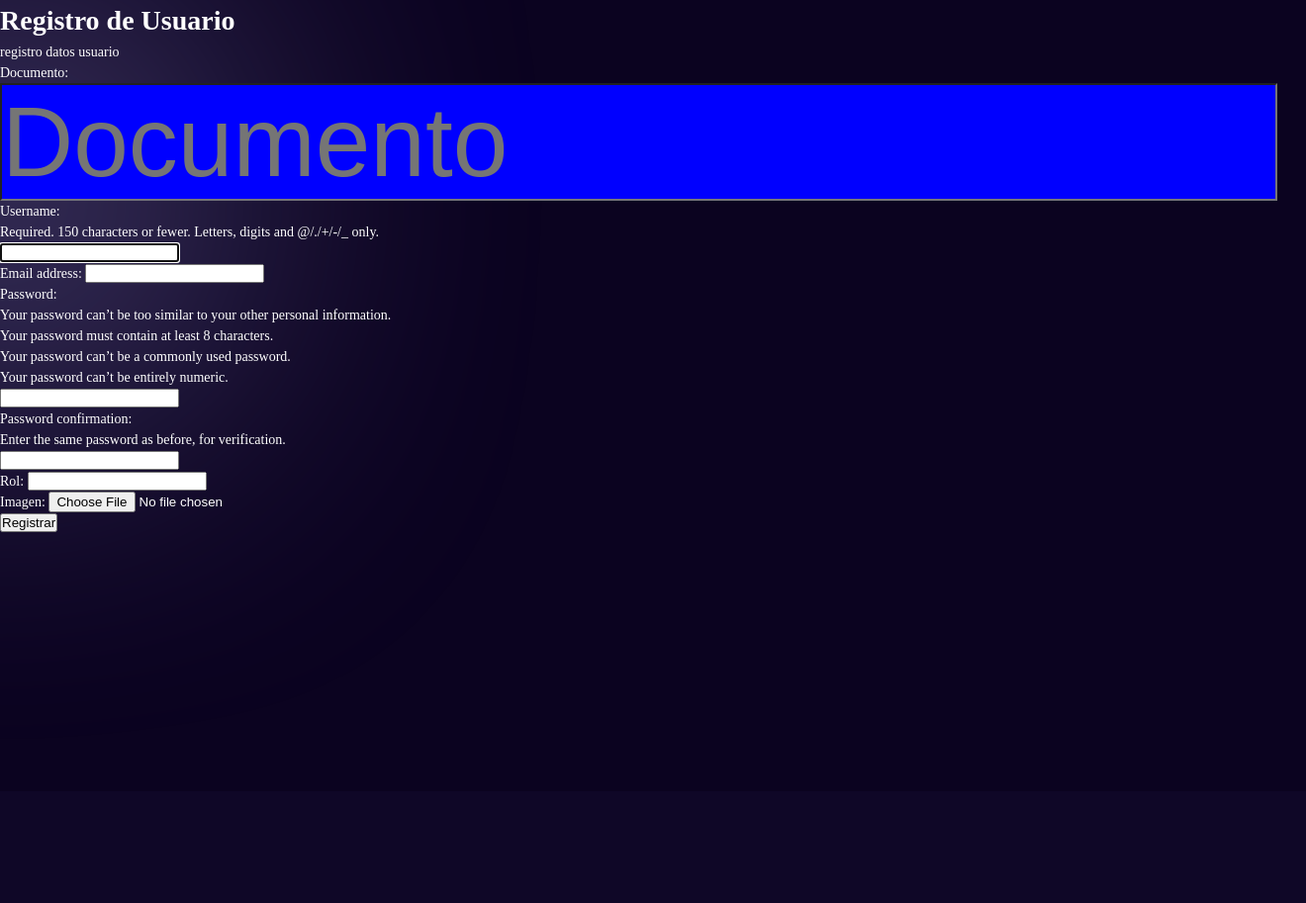
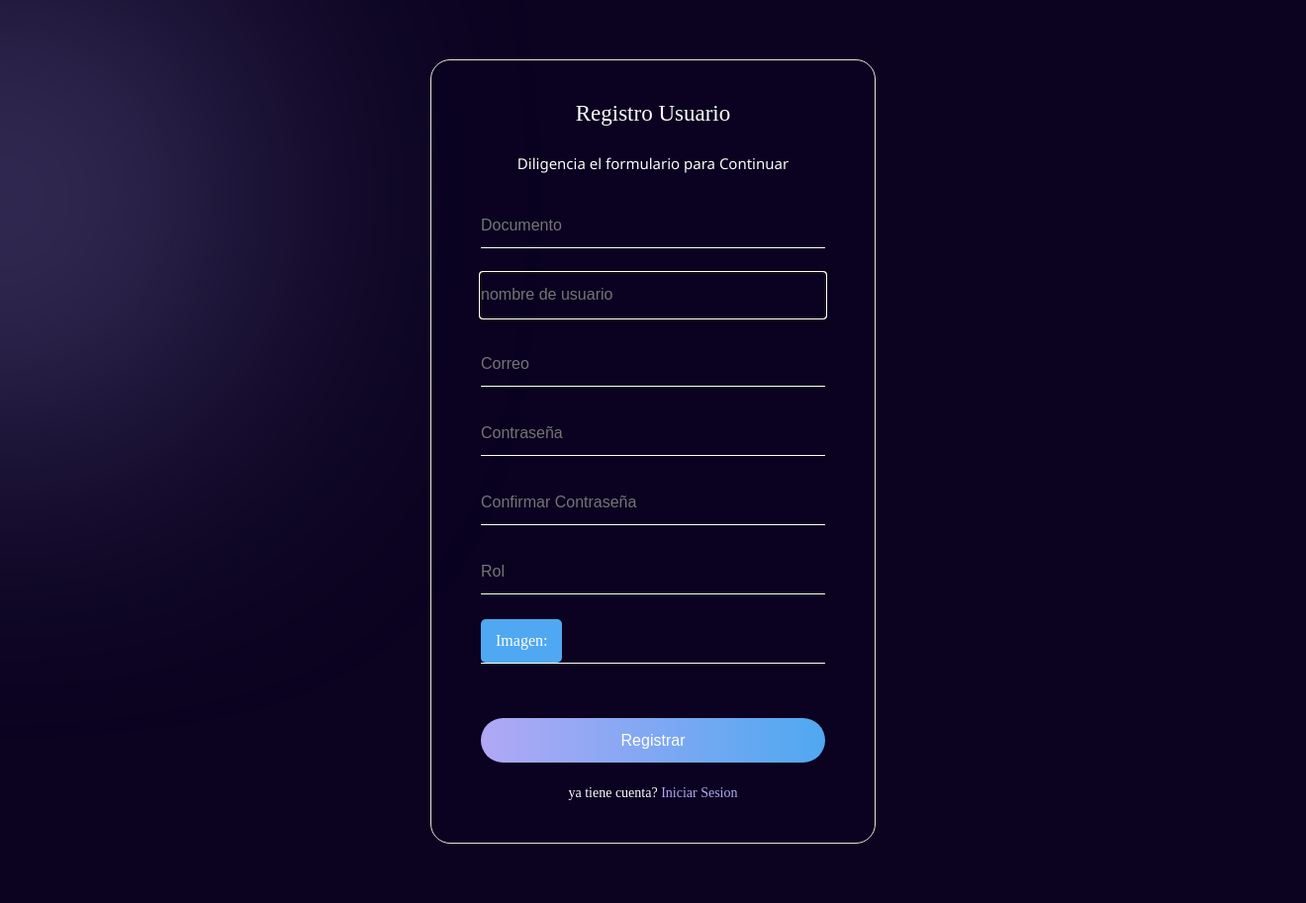
Before and after one commit to Dan2001afk/Proyecto_ICED_con_DJANGO, a Django app: template Invetario_ICED/AppInventario_ICED/templates/formulario.html in a window 1320 px wide. Shown: the whole page at 99% size. Before the commit the page ends 538 px from the top, so only its background shows below. Run offline with Django 4.2, Linux system fonts and the light colour scheme; the template is opened without the code that fills it: values that come from a table or form of the project are taken from there, others are empty; parts of the project's set-up code (start-up, migrations or seed data) failed here and were passed over.

Commit message:
Formulario para registrar formulario funcional con estilos y demas BY Daniel Gonzalez

```diff
--- a/Invetario_ICED/AppInventario_ICED/forms.py
+++ b/Invetario_ICED/AppInventario_ICED/forms.py
@@ -11,13 +11,78 @@ class UserForm(UserCreationForm):
         super().__init__(*args, **kwargs)
         self.fields['Documento'].widget.attrs.update({
             'required':'',
-             'name':'doc',
-             'id':'doc',
-             'type':'text',
-             'class':'form-input',
-             'placeholder':'Documento',
-             'maxlength':'20',
-             'minlength':'1'
+            'name':'doc',
+            'id':'doc',
+            'type':'text',
+            'class':'form-input',
+            'placeholder':'Documento',
+            'maxlength':'20',
+            'minlength':'1'
+        })
+        self.fields['username'].widget.attrs.update({
+            'required':'',
+            'name':'Nombre',
+            'id':'Nombre',
+            'type':'text',
+            'class':'form-input',
+            'placeholder':'nombre de usuario',
+            'maxlength':'20',
+            'minlength':'1'
+        })
+
+        self.fields['email'].widget.attrs.update({
+            'required':'',
+            'name':'email',
+            'id':'email',
+            'type':'text',
+            'class':'form-input',
+            'placeholder':'Correo',
+            'maxlength':'20',
+            'minlength':'1'
+        })
+
+        self.fields['password1'].widget.attrs.update({
+            'required':'',
+            'name':'password1',
+            'id':'password1',
+            'type':'text',
+            'class':'form-input',
+            'placeholder':'Contraseña',
+            'maxlength':'20',
+            'minlength':'1'
+        })
+
+        self.fields['password2'].widget.attrs.update({
+            'required':'',
+            'name':'password2',
+            'id':'password2',
+            'type':'text',
+            'class':'form-input',
+            'placeholder':'Confirmar Contraseña',
+            'maxlength':'20',
+            'minlength':'1'
+        })
+
+        self.fields['rol'].widget.attrs.update({
+            'required':'',
+            'name':'rol',
+            'id':'rol',
+            'type':'text',
+            'class':'form-input',
+            'placeholder':'Rol',
+            'maxlength':'20',
+            'minlength':'1'
+        })
+
+        self.fields['imagen'].widget.attrs.update({
+            'required':'',
+            'name':'imagen',
+            'id':'imagen',
+            'type':'text',
+            'class':'form-input',
+            'placeholder':'Imagen Perfil',
+            'maxlength':'20',
+            'minlength':'1'
         })
 
     rol=forms.CharField(max_length=100)
--- a/Invetario_ICED/AppInventario_ICED/static/css/Formulario.css
+++ b/Invetario_ICED/AppInventario_ICED/static/css/Formulario.css
@@ -41,10 +41,6 @@ body::before{
     transform: translate(-50%);
 
 }
-#doc{
-    background-color: blue;
-    font-size: 100px;
-}
 
 
 /*estilos del formulario*/
@@ -86,6 +82,9 @@ body::before{
     left: 0;
     top: 10%;
     transform:  translate(-50%);
+    left: -20%;
+    top: 10%;
+    transform: translate(-50%);
 }
 
 
@@ -105,10 +104,6 @@ body::before{
     bottom: 0%;
     transform:  translate(-560%, 90%);
 }
-
-
-
-
 
 
 .form-content .box{
@@ -181,3 +176,88 @@ a{
 .form-content p{
     text-align: center;
 }
+
+
+
+/*estilo para los tipos de campos del formulario*/
+
+
+/*Titulo*/
+
+legend{
+    text-align: center;
+    color: rgb(251, 251, 251);
+    font-size: 15px;
+    font-family: 'Segoe UI', Tahoma, Geneva, Verdana, sans-serif;
+    margin-bottom: 30px;
+
+}
+
+/*Text*/
+
+[type="text"]{
+    display:  block;
+    height: 45px;
+    width: 100%;
+    background-color: transparent;
+    border: none;
+    border-bottom: 1px solid white;
+    color: white;
+    font-size: 16px;
+    /*border-bottom: 1px solid rgb(1, 1, 30);*/
+ }
+
+ /*Email*/
+
+ [type="Email"]{
+    display:  block;
+    height: 45px;
+    width: 100%;
+    background-color: transparent;
+    border: none;
+    border-bottom: 1px solid white;
+    color: white;
+    font-size: 16px;
+    /*border-bottom: 1px solid rgb(1, 1, 30);*/
+ }
+
+ /*password*/
+ [type="password"]{
+    display:  block;
+    height: 45px;
+    width: 100%;
+    background-color: transparent;
+    border: none;
+    border-bottom: 1px solid white;
+    color: white;
+    font-size: 16px;
+    /*border-bottom: 1px solid rgb(1, 1, 30);*/
+ }
+
+
+
+
+/* Estilos para el campo de archivo */
+.input_controlador input[type="file"] {
+    display: none; /* Ocultar el campo de archivo real */
+}
+
+.input_controlador label {
+    background-color: #4fa8f1; /* Color de fondo del botón de selección de archivo */
+    color: white;
+    padding: 10px 15px;
+    border-radius: 5px;
+    cursor: pointer;
+    display: inline-block;
+}
+
+.input_controlador label:hover {
+    background-color: #357ABD; /* Cambiar el color de fondo al pasar el mouse */
+}
+
+/* Estilos para mostrar el nombre del archivo seleccionado */
+.input_controlador .file-name {
+    margin-top: 10px;
+    font-size: 14px;
+    color: #333;
+}
--- /dev/null
+++ b/Invetario_ICED/AppInventario_ICED/static/css/actualizacion.css
@@ -0,0 +1,3 @@
+body{
+    background-color: yellow;
+}
--- a/Invetario_ICED/AppInventario_ICED/templates/ActualizarUsuario.html
+++ b/Invetario_ICED/AppInventario_ICED/templates/ActualizarUsuario.html
@@ -13,6 +13,7 @@
 
     {% if form %}
         <h1>informacion del cliente</h1>
+        <div class="form-content">
         <form method="POST">
             {% csrf_token %}
             {{form.as_div }}
@@ -25,6 +26,7 @@
             <!-- {{ form.as_p }} -->
              <button type="submit" name="editar" value="editar">Guardar Cambios</button>
         </form>
+        </div>
         <div>datos de usuario</div>
         <div>nombre de usuario{{user.username}}</div>
         <div>rol: {{user.rol}}</div>
--- a/Invetario_ICED/AppInventario_ICED/templates/formulario.html
+++ b/Invetario_ICED/AppInventario_ICED/templates/formulario.html
@@ -9,21 +9,59 @@
 </head>
 <body>
 
-    <h1>Registro de Usuario</h1>
+    <div class="form-main">
+        <div class="form-content">
+            <div class="box">
+            <h3>Registro Usuario</h3>
+            <form action="/registro/" method="post" enctype="multipart/form-data">
+                <legend>Diligencia el formulario para Continuar</legend>
+                {% csrf_token %}
+                <div class="form-content">
+                    <div class="input_controlador">
+                        <!--{{ form.Documento.label_tag }}-->
+                        {{ form.Documento }}
+                    </div>
+                    <div class="input_controlador">
+                        <!-- {{ form.username.label_tag }}-->
+                        {{ form.username }}
+                    </div>
+                    <div class="input_controlador">
+                        <!--{{ form.email.label_tag }}-->
+                        {{ form.email }}
+                    </div>
+                    <div class="input_controlador">
+                        <!--{{ form.password1.label_tag }}-->
+                        {{ form.password1 }}
+                    </div>
+                    <div class="input_controlador">
+                        <!--{{ form.password2.label_tag }}-->
+                        {{ form.password2 }}
+                    </div>
+                    <div class="input_controlador">
+                        <!--{{ form.rol.label_tag }}-->
+                        {{ form.rol }}
+                    </div>
+                    <div class="input_controlador">
+                        {{ form.imagen.label_tag }}
+                        {{ form.imagen }}
+                    </div>
+                    <!-- Agrega clases y estilos a los campos según sea necesario -->
+                    <button type="submit" class="btn">Registrar</button>
+                </div>
+                <script>
+                    document.querySelector('.input_controlador .file-input').addEventListener('change', function () {
+                        const fileName = this.files[0].name;
+                        document.querySelector('.file-name').textContent = fileName;
+                    });
+                </script>
 
-    <form action="/registro/" method="post" enctype="multipart/form-data" >
-
-        <legend>registro datos usuario</legend>
-        {% csrf_token %}
-        {{ form.as_div }}
-        <!-- Mostrar campos de imagen y documento -->
+            </form>
+            <p>ya tiene cuenta? <a href="Login.html">Iniciar Sesion</a></p>
+        </div>
+    </div>
+</div>
 
 
-        <!-- Resto del formulario generado automáticamente -->
-
-
-        <button type="submit">Registrar</button>
-    </form>
 
 
 
```
Also changed, not shown: Invetario_ICED/media/img/pesopluma_I9HHcjc.jpg (added).
